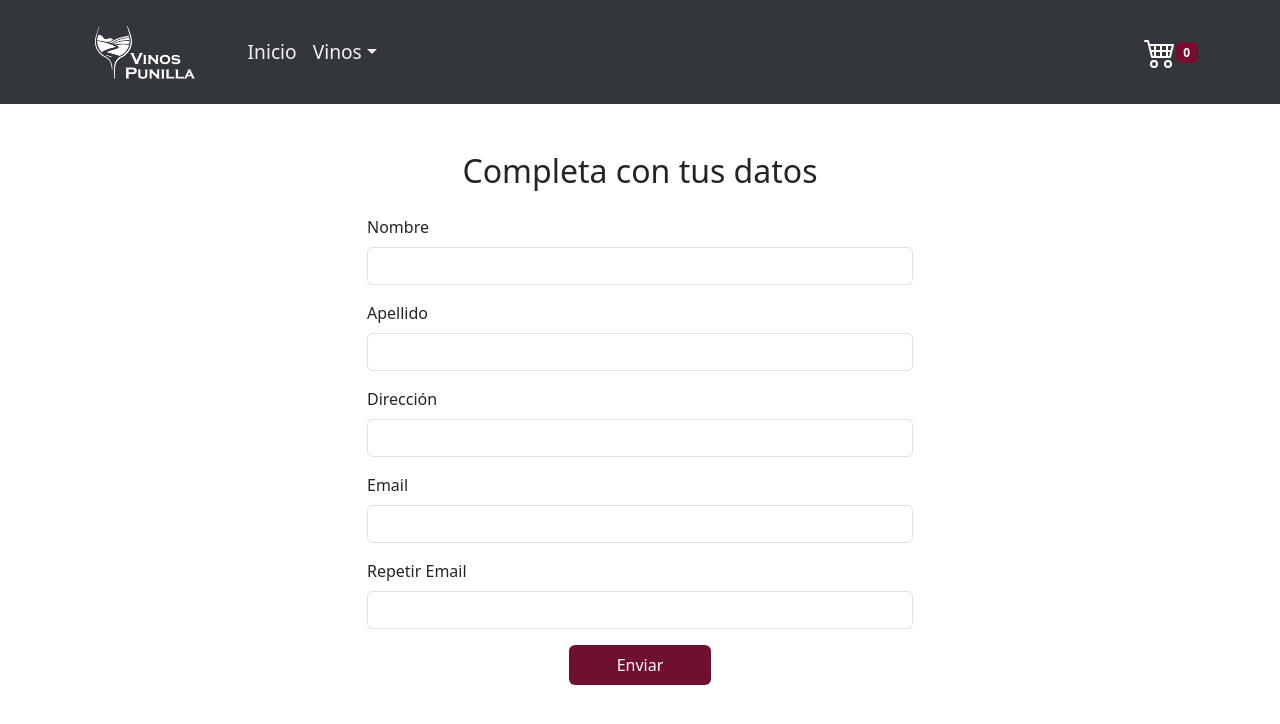
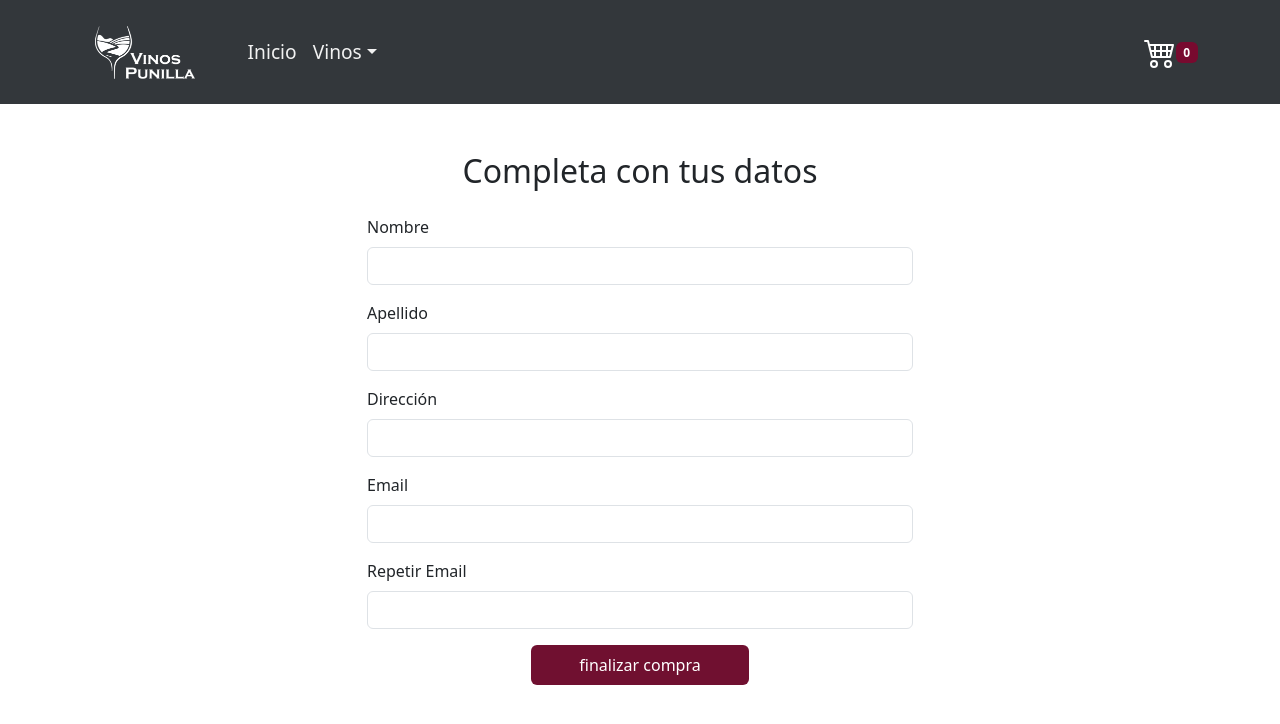
Before and after one commit to mariana-08/Carballo-React-Coder, a React (Vite) app: page /checkout in a window 1280 px wide. Shown: the top 724 px of the page. Built offline with nearby package versions, Linux system fonts and the light colour scheme.

Commit message:
cambios pequeños

```diff
--- a/src/App.jsx
+++ b/src/App.jsx
@@ -7,7 +7,7 @@ import {BrowserRouter, Routes, Route} from 'react-router-dom';
 import Error404 from './components/Error404';
 import {CartProvider} from './context/CartContext';
 import Cart from './components/Cart';
-import Checkout from './components/Checkout';
+import HookForm from './components/HookForm';
 
 function App() {
   return (
@@ -20,7 +20,7 @@ function App() {
             <Route path='/item/:itemId' element={<ItemDetailContainer/> }/>
             <Route path='*' element={<Error404/>} />
             <Route path='/cart' element={<Cart/>} />
-            <Route path='checkout' element={<Checkout/>} />
+            <Route path='checkout' element={<HookForm/>} />
           </Routes>
       </CartProvider>
     </BrowserRouter>
--- a/src/components/CartView.jsx
+++ b/src/components/CartView.jsx
@@ -31,36 +31,17 @@ const CartView = () => {
             })
         }
         // eliminar producto
-        const deleteConfirmar = (id) =>  {
+        const eliminarProd = (id, name) => {
+            removeItem(id)
             Swal.fire({
-                title: '¿Eliminar este producto?',
-                showCancelButton: true,
-                confirmButtonColor: '#d33',
-                cancelButtonColor: '#6c757d',
-                confirmButtonText: 'Sí, eliminar',
-                cancelButtonText: 'Cancelar'
-            }).then((result) => {
-                if (result.isConfirmed) {
-                    removeItem(id);
-                    Swal.fire({
-                        icon: 'success',
-                        title: 'Producto eliminado',
-                        showConfirmButton: false,
-                        timer: 1500,
-                        width: '20rem'
-                    })
-                } else {
-                    Swal.fire({
-                        title: 'Cancelado',
-                        text: 'El producto sigue en el carrito',
-                        showConfirmButton: false,
-                        timer: 1800,
-                        width: '20rem'
-                    })
-                }
+                position: 'center',
+                title: `Eliminaste ${name} del carrito`,
+                showCancelButton: false,
+                timer: 1500,
+                showConfirmButton: false,
+                width: '30rem'
             })
-        }
-
+}
 
   return (
     <Container className="mt-5 mb-3">
@@ -79,7 +60,7 @@ const CartView = () => {
                             <p>Precio final: ${compra.quantity * compra.price}</p>
                         </Col>
                         <Col className="d-flex justify-content-center align-items-center mb-3" sm={12} md={2}>
-                        <button className="btn btn-danger" onClick={() => deleteConfirmar(compra.id)}>Eliminar</button>
+                        <button className="btn btn-danger" onClick={() => eliminarProd(compra.id, compra.name)}>Eliminar</button>
                         </Col>
                         <hr />
                     </Row>
--- a/src/components/Checkout.jsx
+++ b/src/components/Checkout.jsx
@@ -89,7 +89,7 @@ const Checkout = () => {
             </div>
             )}
         </div>
-    );
+    )
 }
 
 export default Checkout
--- /dev/null
+++ b/src/components/HookForm.jsx
@@ -0,0 +1,99 @@
+import React, {useState, useContext } from 'react'
+import { useForm } from 'react-hook-form'
+import { Link } from 'react-router-dom'
+import { CartContext } from '../context/CartContext'
+import { addDoc, collection, doc, getDoc, serverTimestamp, updateDoc} from 'firebase/firestore'
+import { db } from '../service/firebase'
+import {Button} from 'react-bootstrap'
+
+const HookForm = () => {
+    const [orderId, setOrderId] = useState('')
+    const [loading, setLoading] = useState(false)
+    const {register, handleSubmit, formState:{errors}, getValues} = useForm()
+    const {cart, clear, cartTotal} = useContext(CartContext)
+
+    const finalizarCompra = (dataDelForm) => {
+        setLoading (true)
+        let order ={
+            Comprador: {
+                name: dataDelForm.name,
+                lastname: dataDelForm.lastname,
+                address: dataDelForm.address,
+                email: dataDelForm.email,
+            },
+            Compras: cart,
+            total: cartTotal(),
+            date: serverTimestamp()
+        }
+
+        const ventas = collection(db, "orders")
+        addDoc(ventas, order)
+        .then((res)=> {
+            setOrderId (res.id)
+            clear()
+        })
+        .catch((error) => console.log(error))
+        .finally(() => {setLoading(false)})
+    }
+
+    return (
+    <div>
+        <div className='container mt-5'>
+            {orderId ? (
+                <div className='text-center'>
+                <h2>Gracias por tu compra!</h2>
+                <h3>Tu id de compra es: {orderId}</h3>
+                <Link className="btn btn-primary mt-3" to="/">Volver al inicio</Link>
+                {/* <p className='text-center'>Recibirás un email con la confirmación de tu compra</p> */}
+                </div>
+            ) : (
+            <div>
+                <h2 className='text-center mb-4'>Completa con tus datos</h2>
+                <div className='row justify-content-center'>
+                    <div className='col-md-6'>
+                        <form onSubmit={handleSubmit(finalizarCompra)}>
+                            <div className='mb-3'>
+                                <label htmlFor='name' className='form-label'>Nombre</label>
+                                <input type='text' className='form-control' name='name' {...register("name", {required:true, minLength:3})} />
+                                {errors?.name?.type === "required" && <span style={{color:'red'}}>Por favor complete su nombre</span>}
+                                {errors?.name?.type === "minLength" && <span style={{color:'red'}}>El nombre debe tener minimo 3 caracteres</span>}
+                            </div>
+                            <div className='mb-3'>
+                                <label htmlFor='lastname' className='form-label'>Apellido</label>
+                                <input type='text' className='form-control' name='lastname' {...register("lastname", {required:true, minLength:3})}  />
+                                {errors?.lastname?.type === "required" && <span style={{color:'red'}}>Por favor complete su apellido</span>}
+                                {errors?.lastname?.type === "minLength" && <span style={{color:'red'}}>El apellido debe tener minimo 3 caracteres</span>}
+                            </div>
+                            <div className='mb-3'>
+                                <label htmlFor='address' className='form-label'>Dirección</label>
+                                <input type='text' className='form-control' name='address' {...register("address", {required:true, minLength:2, maxLength:25})} />
+                                {errors?.address?.type === "required" && <span style={{color:'red'}}>Por favor complete su dirección</span>}
+                                {errors?.address?.type === "minLength" && <span style={{color:'red'}}>La dirección debe tener minimo 2 caracteres</span>}
+                                {errors?.address?.type === "maxLength" && <span style={{color:'red'}}>La dirección debe tener maximo 25 caracteres</span>}
+                            </div>
+                            <div className='mb-3'>
+                                <label htmlFor='email' className='form-label'>Email</label>
+                                <input type='email' className='form-control' name='email' {...register("email", {required:true})} />
+                                {errors?.email?.type === "required" && <span style={{color:'red'}}>Por favor complete su email</span>}
+                                {errors?.email?.type === "pattern" && <span style={{color:'red'}}>El email no es valido</span>}
+                            </div>
+                            <div className='mb-3'>
+                                <label htmlFor='second-email' className='form-label'>Repetir Email</label>
+                                <input type='email' className='form-control' name='second-email' {...register("secondemail", {required:true, validate:{equalsMails: mail2 => mail2 === getValues().email}})} />
+                                {errors?.secondemail?.type === "required" && <span style={{color:'red'}}>Por favor repita su email</span>}
+                                {errors?.secondemail?.type === "equalsMails" && <span style={{color:'red'}}>Los emails no coinciden</span>}
+                            </div>
+                            <div className='text-center'>
+                                <Button variant="dark" disabled={loading} type='submit' className='btn btn-dark py-2 px-5'> {loading ? 'Finalizando...' : 'finalizar compra'} </Button>
+                            </div>
+                        </form>
+                    </div>
+                </div>
+            </div>
+            )}
+        </div>
+    </div>
+    )
+}
+
+export default HookForm
--- a/src/components/ItemDetail.jsx
+++ b/src/components/ItemDetail.jsx
@@ -14,7 +14,6 @@ const ItemDetail = ({productDetail}) => {
     setCompro(true)
       Swal.fire({
         position: 'center',
-      icon: 'success',
         title: `Agregaste ${cantidad} ${productDetail.name} <br/> al carrito`,
         showCancelButton: false,
         timer: 1500,
--- a/src/context/CartContext.jsx
+++ b/src/context/CartContext.jsx
@@ -1,5 +1,4 @@
 import { createContext, useState} from "react";
-
 export const CartContext = createContext({})
 
 //creamos un provider para el carrito
```
Also changed, not shown: 1 other file (tests, documents, lock files or other folders). Lines whose indentation alone changed are shown as unchanged.
